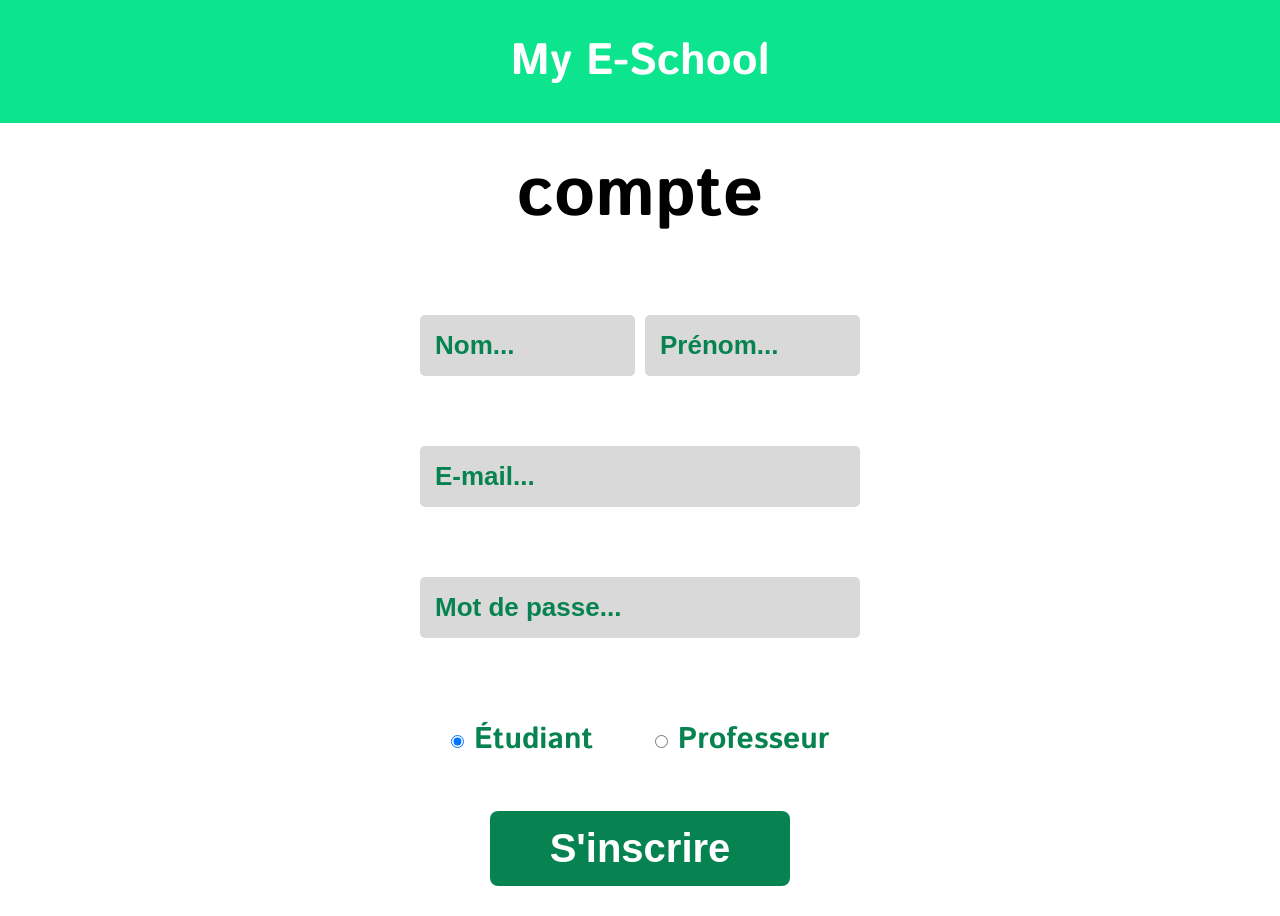
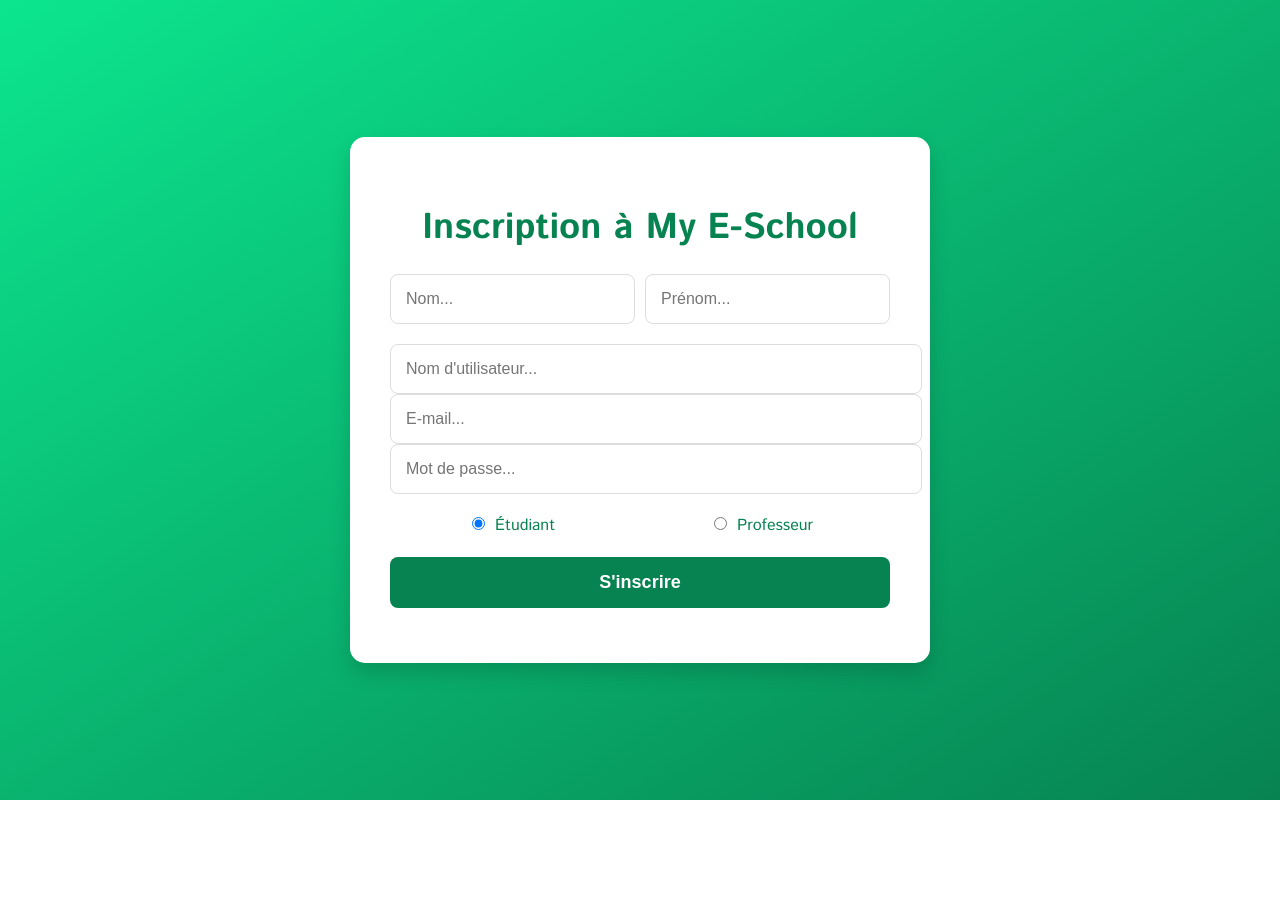
Before and after one commit to AnasOdouchene/CloudElearningPlatforme, a plain HTML site: page frontend/pages/register.html in a window 1280 px wide. After the commit the page ends 800 px from the top, so only its background shows below. Drawn offline with Linux system fonts and the light colour scheme.

Commit message:
modifier dans la page register

```diff
--- a/frontend/pages/register.html
+++ b/frontend/pages/register.html
@@ -7,160 +7,167 @@
     <title>My E-School - Inscription</title>
     <link href="https://fonts.googleapis.com/css2?family=Istok+Web:wght@400;700&display=swap" rel="stylesheet">
     <style>
-        /* Style général */
-        * {
-            margin: 0;
-            padding: 0;
-            box-sizing: border-box;
-            font-weight: bold;
-        }
-
         body {
             font-family: 'Istok Web', sans-serif;
+            background: linear-gradient(to bottom right, #0CE58E, #078351);
             display: flex;
             justify-content: center;
             align-items: center;
-            height: 60vh;
-        }
-
-        /* En-tête */
-        .header {
-            background-color: #0CE58E;
-            width: 100%;
-            padding: 30px;
-            text-align: center;
-            position: absolute;
-            top: 0;
-        }
-
-        .title {
-            color: white;
-            font-size: 44px;
+            height: 100vh;
             margin: 0;
         }
 
-        /* Conteneur du formulaire */
         .register-container {
-            background-color: white;
-            padding: 30px;
+            background: white;
+            border-radius: 15px;
+            box-shadow: 0px 10px 20px rgba(0, 0, 0, 0.15);
+            width: 500px;
+            padding: 40px;
             text-align: center;
-            max-width: 500px;
-            width: 100%;
-            margin-top: 450px;
-            align-items: center;
-            /* Ajustement pour éviter la superposition avec l'en-tête */
         }
 
-        .register-container h2 {
-            margin-bottom: 70px;
-            font-size: 70px;
-            color: black;
-        }
-
-        /* Formulaire */
-        .register-form {
-            display: flex;
-            flex-direction: column;
-            gap: 50px;
+        .register-container h1 {
+            font-size: 36px;
+            color: #078351;
+            margin-bottom: 20px;
         }
 
         .input-group {
             display: flex;
             gap: 10px;
+            margin-bottom: 20px;
         }
 
         input[type="text"],
         input[type="email"],
         input[type="password"] {
+            width: calc(50% - 5px);
             padding: 15px;
-            font-size: 26px;
-            border: 1px ;
-            border-radius: 5px;
-            width: 100%;
-            box-sizing: border-box;
-            background-color: #D9D9D9;
-            color: #078351;
-            font: bolder;
-            margin-bottom: 20px;
-
+            font-size: 16px;
+            border: 1px solid #ddd;
+            border-radius: 8px;
+            outline: none;
+            transition: border-color 0.3s;
         }
 
-        input[type="text"]::placeholder,
-        input[type="email"]::placeholder,
-        input[type="password"]::placeholder {
-            color: #078351;
-            opacity: 1;
+        input[type="text"]:focus,
+        input[type="email"]:focus,
+        input[type="password"]:focus {
+            border-color: #078351;
         }
 
-        /* Boutons radio */
+        input.full-width {
+            width: 100%;
+        }
+
         .radio-group {
             display: flex;
             justify-content: space-around;
-            margin-top: 10px;
+            margin: 20px 0;
+        }
+
+        .radio-group label {
+            font-size: 16px;
             color: #078351;
         }
 
-        .radio-group label {
-            font-size: 30px;
+        .radio-group input[type="radio"] {
+            margin-right: 5px;
         }
 
-        /* Bouton de soumission */
-        button[type="submit"] {
-            background-color: #078351;
+        button {
+            width: 100%;
+            padding: 15px;
+            background: #078351;
             color: white;
-            font-size: 40px;
-            padding: 8px 25px;
+            font-size: 18px;
+            font-weight: bold;
             border: none;
             border-radius: 8px;
             cursor: pointer;
-            transition: background-color 0.3s ease;
-            width: 300px;
-            height: 75px;
-            margin: 0 auto;
+            transition: background 0.3s;
         }
 
-        button[type="submit"]:hover {
-            background-color: #0CE58E;
+        button:hover {
+            background: #0CE58E;
+        }
+
+        #responseMessage {
+            margin-top: 15px;
+            font-size: 14px;
+        }
+
+        .success {
+            color: green;
+        }
+
+        .error {
+            color: red;
         }
     </style>
 </head>
 
 <body>
-    <header class="header">
-        <h1 class="title">My E-School</h1>
-    </header>
+<div class="register-container">
+    <h1>Inscription à My E-School</h1>
+    <form id="registerForm">
+        <div class="input-group">
+            <input type="text" id="firstName" placeholder="Nom..." required>
+            <input type="text" id="lastName" placeholder="Prénom..." required>
+        </div>
+        <input type="text" id="username" class="full-width" placeholder="Nom d'utilisateur..." required>
+        <input type="email" id="email" class="full-width" placeholder="E-mail..." required>
+        <input type="password" id="password" class="full-width" placeholder="Mot de passe..." required>
+        <div class="radio-group">
+            <label><input type="radio" name="role" value="ETUDIANT" checked> Étudiant</label>
+            <label><input type="radio" name="role" value="PROFESSEUR"> Professeur</label>
+        </div>
+        <button type="submit">S'inscrire</button>
+    </form>
+    <div id="responseMessage"></div>
+</div>
 
-    <main class="register-container">
-        <h2>Créez votre compte</h2>
-        <form action="#" method="post" class="register-form">
-            <div class="input-group">
-                <input type="text" placeholder="Nom..." required>
-                <input type="text" placeholder="Prénom..." required>
-            </div>
-            <input type="email" placeholder="E-mail..." required>
-            <input type="password" placeholder="Mot de passe..." required>
+<script>
+    document.getElementById('registerForm').addEventListener('submit', async (event) => {
+        event.preventDefault();
+        const firstName = document.getElementById('firstName').value;
+        const lastName = document.getElementById('lastName').value;
+        const username = document.getElementById('username').value;
+        const email = document.getElementById('email').value;
+        const password = document.getElementById('password').value;
+        const role = document.querySelector('input[name="role"]:checked').value;
 
-            <div class="radio-group">
-                <label>
-                    <input type="radio" name="role" value="etudiant" checked>
-                    Étudiant
-                </label>
-                <label>
-                    <input type="radio" name="role" value="professeur">
-                    Professeur
-                </label>
-            </div>
+        const responseMessage = document.getElementById('responseMessage');
 
-            <button type="submit">S'inscrire</button>
-        </form>
-    </main>
-    <script>
-        function submitForm() {
-            alert("Inscription réussie !");
-            window.location.href = "connexion.html"; // Remplacez par l'URL de votre page de connexion
-            return false; // Empêche l'envoi réel du formulaire
+        try {
+            const response = await fetch('http://localhost:8080/register', {
+                method: 'POST',
+                headers: { 'Content-Type': 'application/x-www-form-urlencoded' },
+                body: new URLSearchParams({
+                    firstName,
+                    lastName,
+                    username,
+                    email,
+                    password,
+                    role
+                }),
+            });
+
+            if (response.ok) {
+                const data = await response.json();
+                responseMessage.className = "success";
+                responseMessage.textContent = `Inscription réussie pour ${data.firstName} ${data.lastName}!`;
+            } else {
+                const errorData = await response.text();
+                responseMessage.className = "error";
+                responseMessage.textContent = `Erreur : ${errorData}`;
+            }
+        } catch (error) {
+            responseMessage.className = "error";
+            responseMessage.textContent = `Erreur : ${error.message}`;
         }
-    </script>
+    });
+</script>
 </body>
 
 </html>
```
Also changed, not shown: 1 other file.
